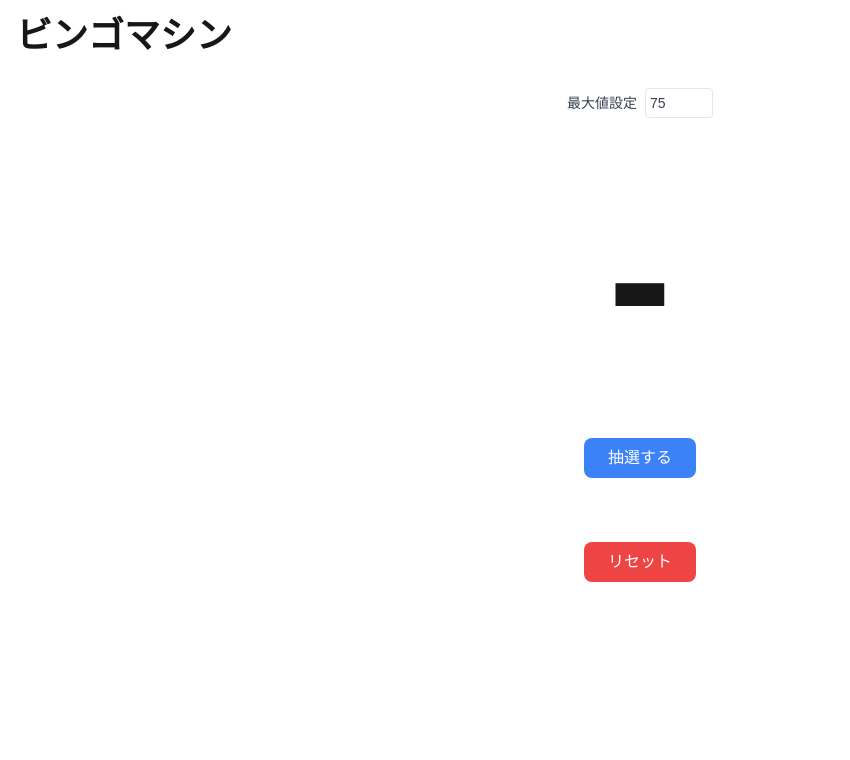
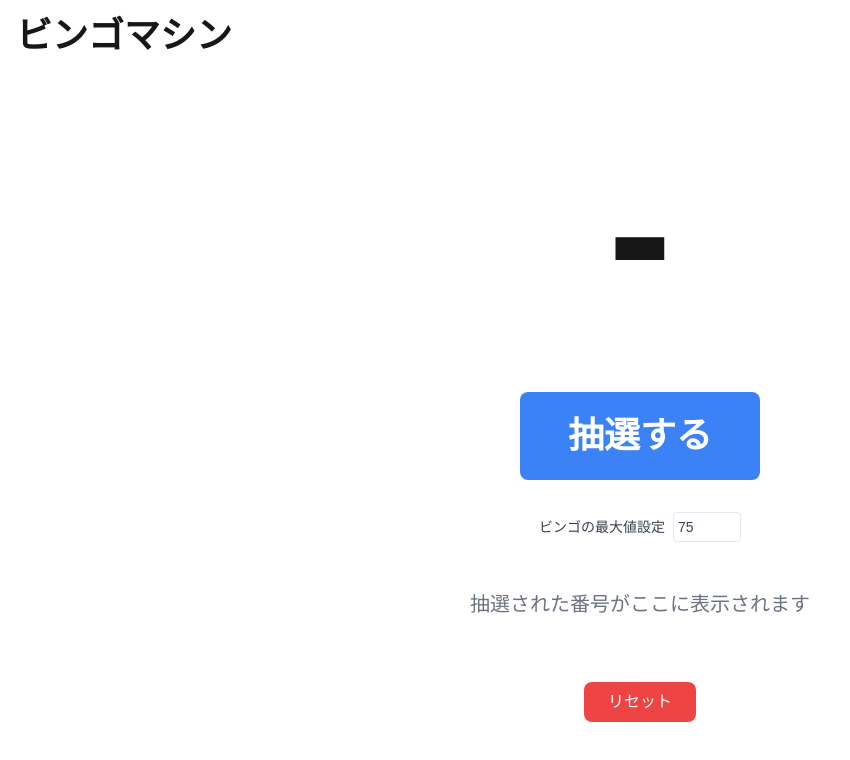
Before and after one commit to yasutaka-asai/MyBingoMachine, a Next.js app: page / in a window 1280 px wide. Shown: the top 760 px of the page, without its empty margins (0-850 px from the left). Built offline with nearby package versions, Linux system fonts and the light colour scheme.

Commit message:
抽選時の効果音を追加

```diff
--- a/app/globals.css
+++ b/app/globals.css
@@ -19,3 +19,26 @@ body {
   background: var(--background);
   font-family: Arial, Helvetica, sans-serif;
 }
+
+@keyframes numberChange {
+  0% {
+    opacity: 0;
+    transform: scale(0.1);
+  }
+  80% {
+    opacity: 0;
+    transform: scale(0.1);
+  }
+  90% {
+    opacity: 1;
+    transform: scale(1.2);
+  }
+  100% {
+    opacity: 1;
+    transform: scale(1);
+  }
+}
+
+.animate-number-change {
+  animation: numberChange 1.3s cubic-bezier(0.34, 1.56, 0.64, 1);
+}
--- /dev/null
+++ b/app/hooks/useSound.tsx
@@ -0,0 +1,35 @@
+import { useCallback } from 'react';
+
+interface SoundConfig {
+  src: string;
+  duration: number;
+}
+
+export const useSound = () => {
+    const playSound = useCallback(async () => {
+      const sounds: SoundConfig[] = [
+        { src: 'drumroll.mp3', duration: 1300 },
+        { src: 'rollend.mp3', duration: 2000 }
+      ];
+
+      for (const sound of sounds) {
+        const audio = new Audio(sound.src);
+        try {
+          await new Promise<void>((resolve) => {
+            audio.addEventListener('loadedmetadata', () => {
+              audio.play();
+              setTimeout(() => {
+                audio.pause();
+                audio.currentTime = 0;
+                resolve();
+              }, sound.duration);
+            });
+          });
+        } catch (error) {
+          console.error('音声再生エラー:', error);
+        }
+      }
+    }, []);
+
+    return { playSound };
+  };
--- a/app/page.tsx
+++ b/app/page.tsx
@@ -1,5 +1,6 @@
 "use client";
 import { useEffect, useState } from "react";
+import { useSound } from "./hooks/useSound";
 import BingoMachine from "../util/BingoMachine";
 import DrawnNumber from "./components/DrawnNumber";
 
@@ -9,6 +10,7 @@ const STORAGE_KEY = "bingoDrawnNumbers";
 const defaultMaxNumber = 75;
 
 export default function Home() {
+  const { playSound } = useSound();
   const [maxNumber, setMaxNumber] = useState(defaultMaxNumber); // 数値の最大値
   const [bingoMachine, setBingoMachine] = useState(new BingoMachine(maxNumber)); // ビンゴマシン
   const [currentNumber, setCurrentNumber] = useState<number | null>(null); // 現在の番号
@@ -49,6 +51,7 @@ export default function Home() {
 
     // 番号があれば、現在の番号として設定し、既に抽選された番号に追加する
     if (number) {
+      playSound();
       setCurrentNumber(number);
       setDrawnNumbers((prev) => [...prev, number]);
     }
@@ -66,9 +69,25 @@ export default function Home() {
   return (
     <div className="container mx-auto p-4">
       <h1 className="text-4xl font-bold mb-8">ビンゴマシン</h1>
+
+      <div className="text-center mb-8">
+        <div
+          className="text-[12rem] font-bold mb-4 transition-opacity duration-500 animate-number-change"
+          key={currentNumber}
+        >
+          {currentNumber || "-"}
+        </div>
+        <button
+          onClick={drawNumber}
+          className="bg-blue-500 text-white px-12 py-6 rounded-lg font-bold text-4xl hover:bg-blue-600 duration-200"
+          disabled={!bingoMachine.getRemaining().length}
+        >
+          抽選する
+        </button>
+      </div>
       <div className="text-center mb-4">
         <label className="block text-sm font-medium text-gray-700">
-          最大値設定
+          ビンゴの最大値設定
           <input
             type="number"
             min="1"
@@ -81,28 +100,23 @@ export default function Home() {
         </label>
       </div>
 
-      <div className="text-center mb-8">
-        <div className="text-[12rem] font-bold mb-4">{currentNumber || "-"}</div>
-        <button
-          onClick={drawNumber}
-          className="bg-blue-500 text-white px-6 py-2 rounded-lg"
-          disabled={!bingoMachine.getRemaining().length}
-        >
-          抽選する
-        </button>
-      </div>
-
       <div className="grid grid-cols-2 sm:grid-cols-3 md:grid-cols-4 lg:grid-cols-5 xl:grid-cols-6 2xl:grid-cols-8 auto-rows-auto gap-4 mx-auto max-w-7xl">
-        {drawnNumbers.map((num, index) => (
-          <div key={index} className="w-full justify-center">
-            <DrawnNumber number={num} />
+        {drawnNumbers.length === 0 ? (
+          <div className="col-span-full text-center text-gray-500 text-xl py-8">
+            抽選された番号がここに表示されます
           </div>
-        ))}
+        ) : (
+          drawnNumbers.map((num, index) => (
+            <div key={index} className="w-full justify-center">
+              <DrawnNumber number={num} />
+            </div>
+          ))
+        )}
       </div>
       <div className="text-center mt-8">
         <button
           onClick={resetDrawnNumbers}
-          className="bg-red-500 text-white px-6 py-2 rounded-lg hover:bg-red-600"
+          className="bg-red-500 text-white px-6 py-2 rounded-lg hover:bg-red-600 duration-200"
         >
           リセット
         </button>
```
Also changed, not shown: 2 other files (tests, documents, lock files or other folders).
